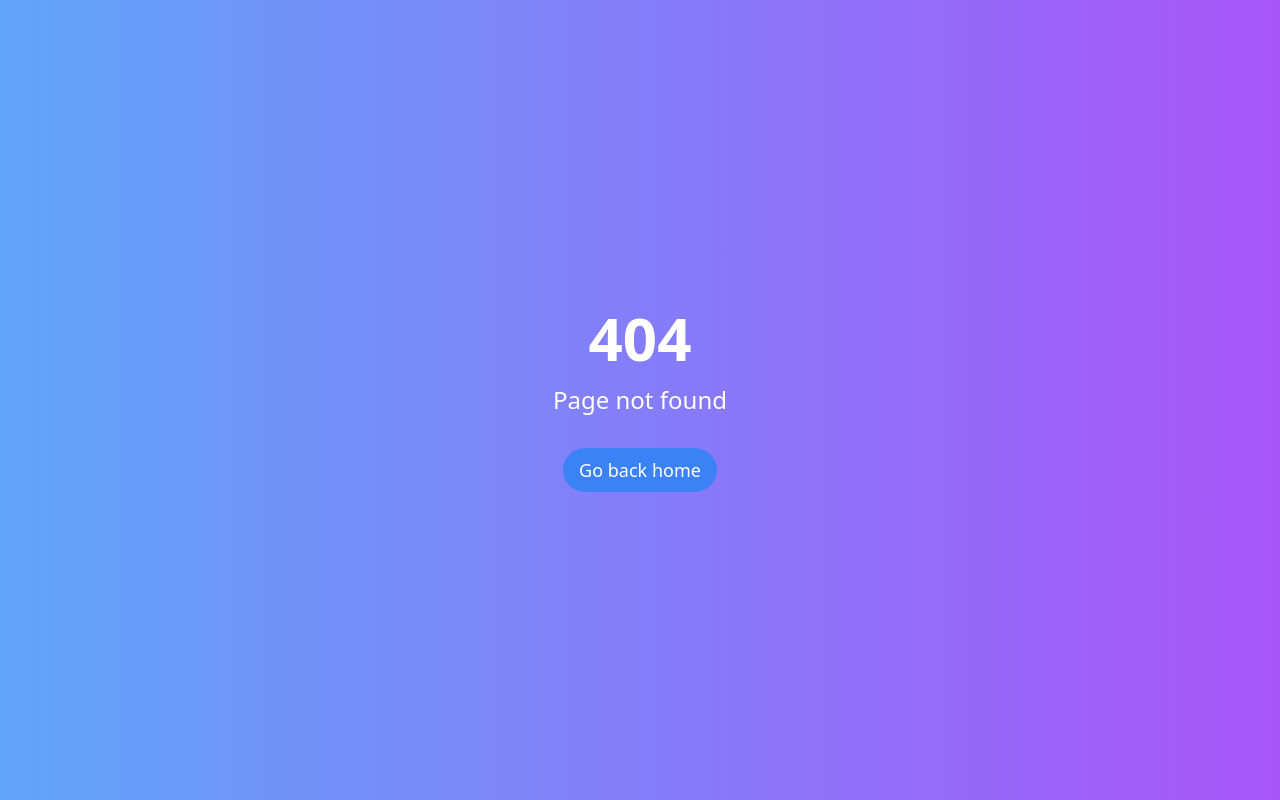
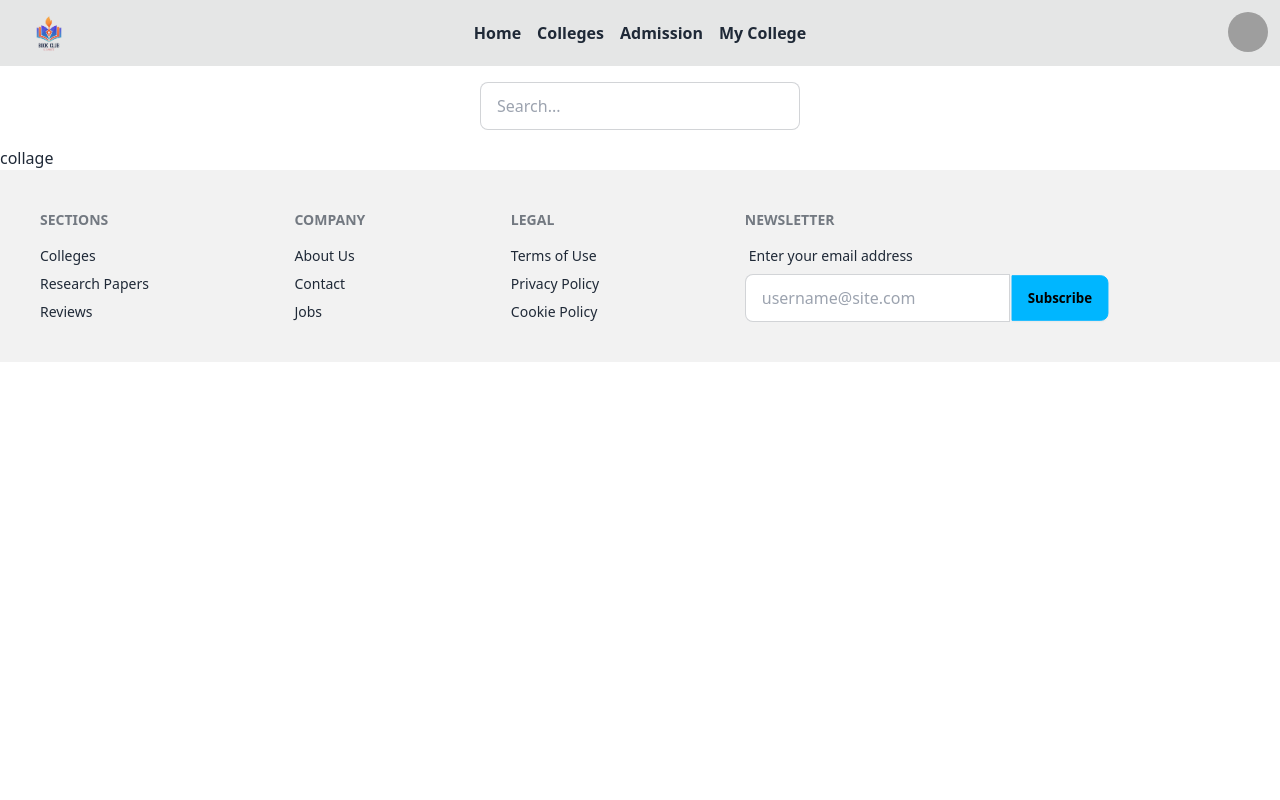
Before and after one commit to rashidsarkar/job-Task-for-JP-Rejoin, a React (Vite) app: page /colleges in a window 1280 px wide. Before the commit this address had no page. Built offline with nearby package versions, Linux system fonts and the light colour scheme; grey boxes are pictures that could not be loaded.

Commit message:
"Added College route to Router"

```diff
--- /dev/null
+++ b/src/Page/Colleges/College/College.jsx
@@ -0,0 +1,5 @@
+function College() {
+  return <div>collage</div>;
+}
+
+export default College;
--- a/src/router/Router.jsx
+++ b/src/router/Router.jsx
@@ -3,6 +3,7 @@ import MainLayout from "../MainLayout/MainLayout";
 import App from "../App";
 import NotFound from "../Components/NotFound/NotFound";
 import Home from "../Page/Home/Home/Home";
+import College from "../Page/Colleges/College/College";
 
 const router = createBrowserRouter([
   {
@@ -13,6 +14,10 @@ const router = createBrowserRouter([
         path: "/",
         element: <Home />,
       },
+      {
+        path: "/colleges",
+        element: <College />,
+      },
     ],
     errorElement: <NotFound />,
   },
```
